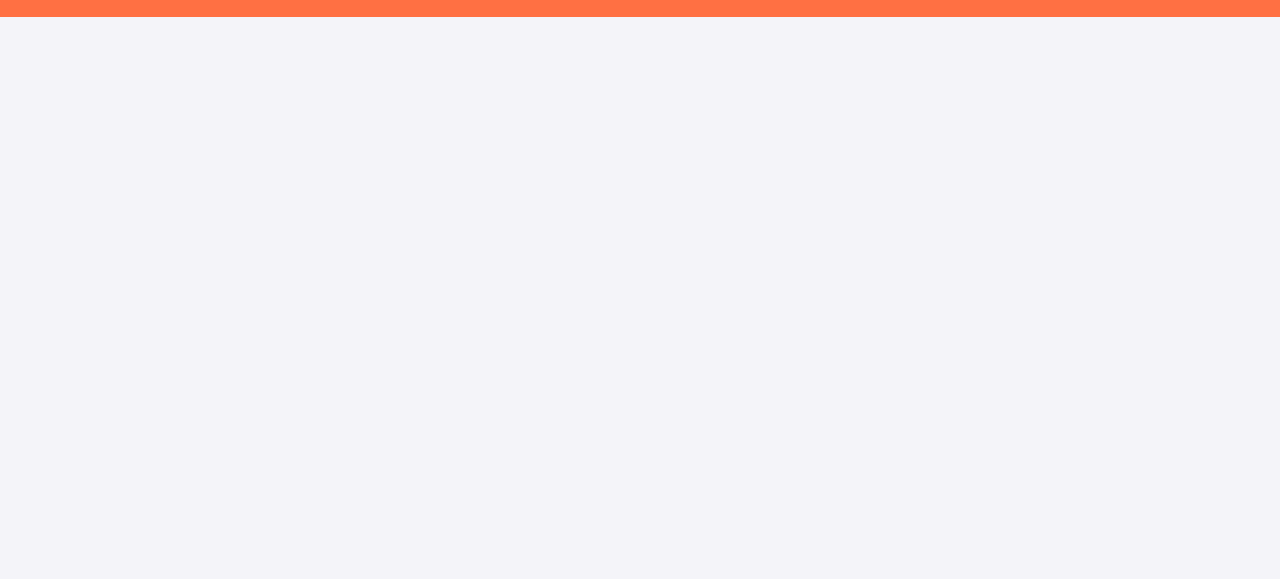
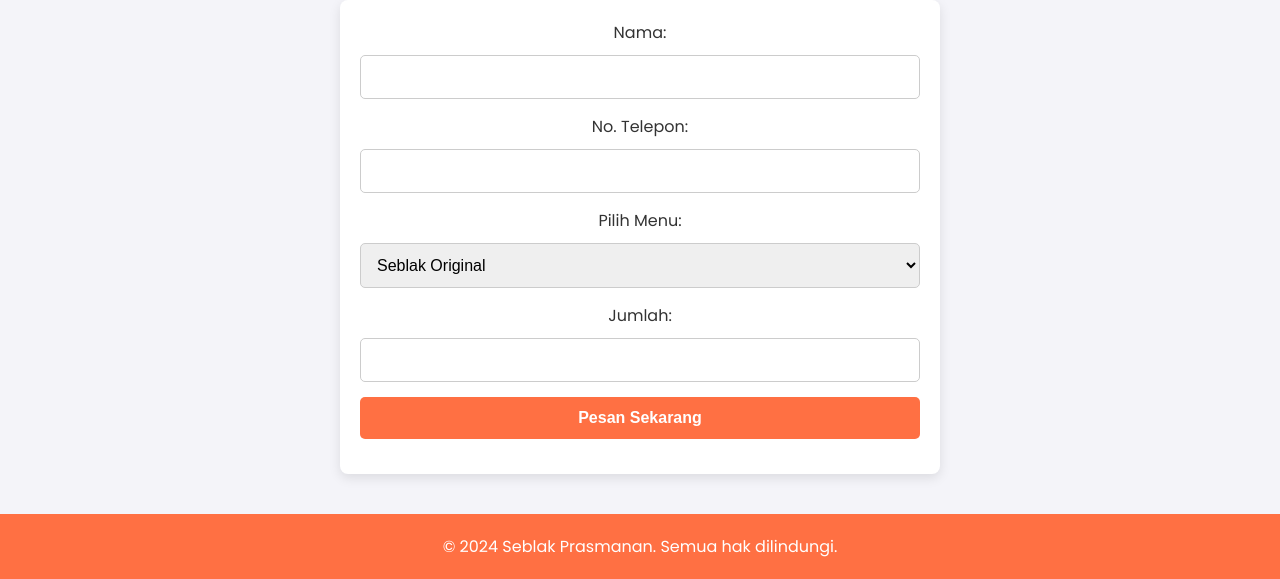
Before and after one commit to Santoboz/Santoboz.github.io, a plain HTML site: page order.html in a window 1280 px wide. Shown: the part 344-923 px from the top of the page. Before the commit the page ends 800 px from the top, so only its background shows below. Drawn offline with Linux system fonts and the light colour scheme.

Commit message:
Update style.css

```diff
--- a/style.css
+++ b/style.css
@@ -118,3 +118,71 @@ footer {
         width: 100%;
     }
 }
+/* Gaya untuk formulir pemesanan */
+.order-form {
+    padding: 40px 0;
+}
+
+.order-form h2 {
+    text-align: center;
+    font-size: 2rem;
+    margin-bottom: 20px;
+}
+
+.order-form form {
+    display: flex;
+    flex-direction: column;
+    align-items: center;
+    max-width: 600px;
+    margin: 0 auto;
+    background-color: #fff;
+    padding: 20px;
+    border-radius: 8px;
+    box-shadow: 0 4px 12px rgba(0, 0, 0, 0.1);
+}
+
+.order-form label {
+    font-size: 1rem;
+    margin-bottom: 10px;
+    color: #333;
+}
+
+.order-form input,
+.order-form select,
+.order-form button {
+    width: 100%;
+    padding: 12px;
+    margin-bottom: 15px;
+    font-size: 1rem;
+    border-radius: 5px;
+    border: 1px solid #ccc;
+}
+
+.order-form button {
+    background-color: #ff7043;
+    color: white;
+    font-weight: bold;
+    cursor: pointer;
+    border: none;
+    transition: background-color 0.3s;
+}
+
+.order-form button:hover {
+    background-color: #e64a19;
+}
+
+.order-form input,
+.order-form select {
+    font-size: 1rem;
+}
+
+/* Responsif untuk tampilan mobile */
+@media (max-width: 768px) {
+    .order-form form {
+        padding: 15px;
+    }
+
+    .order-form h2 {
+        font-size: 1.5rem;
+    }
+}
```
